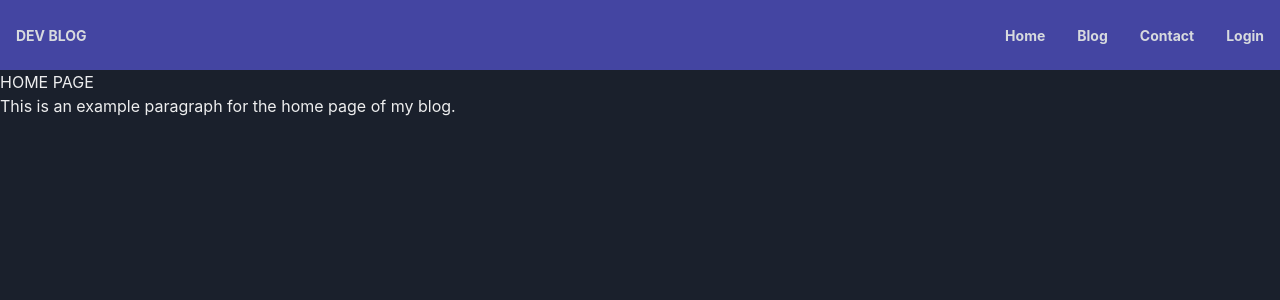
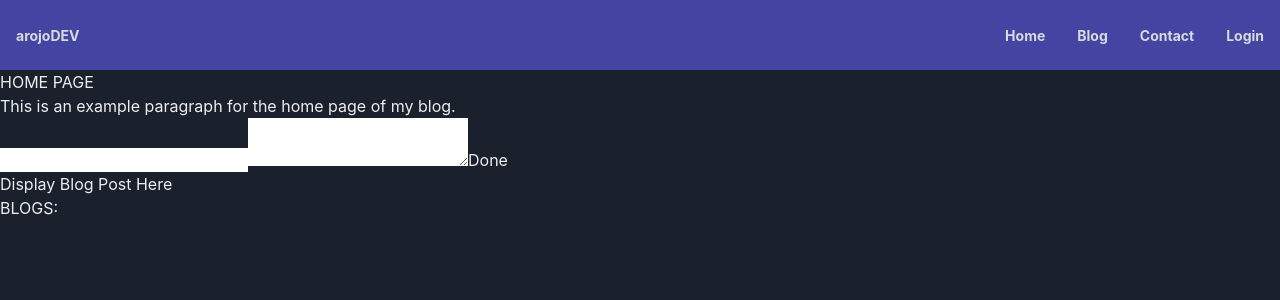
Before and after one commit to zen-machina/dev-blog, a React (Vite) app: page / in a window 1280 px wide. Shown: the top 300 px of the page. Built offline with nearby package versions, Linux system fonts and the light colour scheme.

Commit message:
fetching blogpost data: working

```diff
--- a/package.json
+++ b/package.json
@@ -13,6 +13,7 @@
         "@chakra-ui/theme": "^1.12.2",
         "@emotion/react": "^11",
         "@emotion/styled": "^11",
+        "firebase": "^9.6.7",
         "framer-motion": "^5",
         "prettier": "^2.5.1",
         "react": "^17.0.2",
--- /dev/null
+++ b/src/AddBlogPost.jsx
@@ -0,0 +1,52 @@
+import { db } from "./firebase-config";
+import { collection, addDoc, Timestamp } from "firebase/firestore";
+import { useState } from "react";
+import DisplayBolgPost from "./DisplayBolgPost";
+//TODO:
+// - Style form to add blog post
+// - Display all post using map on firebase db
+// - Separate into different components
+
+function AddBlogPost() {
+    const [title, setTitle] = useState("");
+    const [postBody, setPostBody] = useState("");
+
+    const handleSubmit = async (e) => {
+        e.preventDefault();
+        try {
+            await addDoc(collection(db, "blogpost"), {
+                title: title,
+                postBody: postBody,
+                created: Timestamp.now(),
+            });
+        } catch (err) {
+            alert(err);
+        }
+    };
+
+    return (
+        <div>
+            <form action="" onSubmit={handleSubmit}>
+                <input
+                    type="text"
+                    name="title"
+                    onChange={(e) => setTitle(e.target.value.toUpperCase())}
+                    value={title}
+                    placeholder="Enter Title"
+                />
+                <textarea
+                    onChange={(e) => setPostBody(e.target.value)}
+                    placeholder="Enter Task Description"
+                    value={postBody}
+                ></textarea>
+                <button type="submit">Done</button>
+            </form>
+            <div>
+                <h2>Display Blog Post Here</h2>
+            </div>
+            <DisplayBolgPost />
+        </div>
+    );
+}
+
+export default AddBlogPost;
--- a/src/App.jsx
+++ b/src/App.jsx
@@ -13,6 +13,7 @@ function App() {
                     <Route path="/blog" element={<Blog />} />
                     <Route path="/contact"></Route>
                     <Route path="/login"></Route>
+                    <Route path="/createpost"></Route>
                 </Routes>
             </>
         </Router>
--- /dev/null
+++ b/src/DisplayBolgPost.jsx
@@ -0,0 +1,25 @@
+import { db } from "./firebase-config";
+import { collection, getDocs } from "firebase/firestore";
+import { useState } from "react";
+
+function DisplayBolgPost() {
+    const [blogPostList, setBlogPostList] = useState([]);
+    const blogPostRef = collection(db, "blogpost");
+
+    const fetchBlogPost = () => {
+        getDocs(blogPostRef).then((snapshot) => {
+            setBlogPostList(
+                prevblogList,
+                snapshot.docs.map((doc) => {
+                    blogs.push({ ...doc.data(), id: doc.id });
+                })
+            );
+        });
+    };
+
+    // const renderBlogPost = () => {};
+
+    return <div>BLOGS:</div>;
+}
+
+export default DisplayBolgPost;
--- a/src/Home.jsx
+++ b/src/Home.jsx
@@ -1,8 +1,11 @@
+import AddBlogPost from "./AddBlogPost";
+
 const Home = () => {
     return (
         <div>
             <h1>HOME PAGE</h1>
             <p>This is an example paragraph for the home page of my blog.</p>
+            <AddBlogPost />
         </div>
     );
 };
--- a/src/components/Navigation.jsx
+++ b/src/components/Navigation.jsx
@@ -30,7 +30,7 @@ const Navigation = () => {
             align="center"
         >
             <Link as={RouterLink} to="/">
-                DEV BLOG
+                arojoDEV
             </Link>
             <UnorderedList styleType="none" display="flex" alignItems="center">
                 {navLinks.map((link, index) => (
--- /dev/null
+++ b/src/firebase-config.jsx
@@ -0,0 +1,23 @@
+// Import the functions you need from the SDKs you need
+import { initializeApp } from "firebase/app";
+import { getFirestore } from "firebase/firestore";
+// TODO: Add SDKs for Firebase products that you want to use
+// https://firebase.google.com/docs/web/setup#available-libraries
+// Your web app's Firebase configuration
+// For Firebase JS SDK v7.20.0 and later, measurementId is optional
+
+const firebaseConfig = {
+    apiKey: "AIzaSyDkhEA79crQ_OiVI1tzCdUMrXMZqsl3UXY",
+    authDomain: "blog-arojodev.firebaseapp.com",
+    projectId: "blog-arojodev",
+    storageBucket: "blog-arojodev.appspot.com",
+    messagingSenderId: "320517318927",
+    appId: "1:320517318927:web:ae8255d4df85496c7a767a",
+    measurementId: "G-5X57JRMK6D",
+};
+
+// Initialize Firebase
+const app = initializeApp(firebaseConfig);
+export const db = getFirestore(app);
+
+console.log("HelloWorld");
```
Also changed, not shown: src/components/CreatePost.jsx (added, +11 -0 lines), 1 other file (tests, documents, lock files or other folders).
